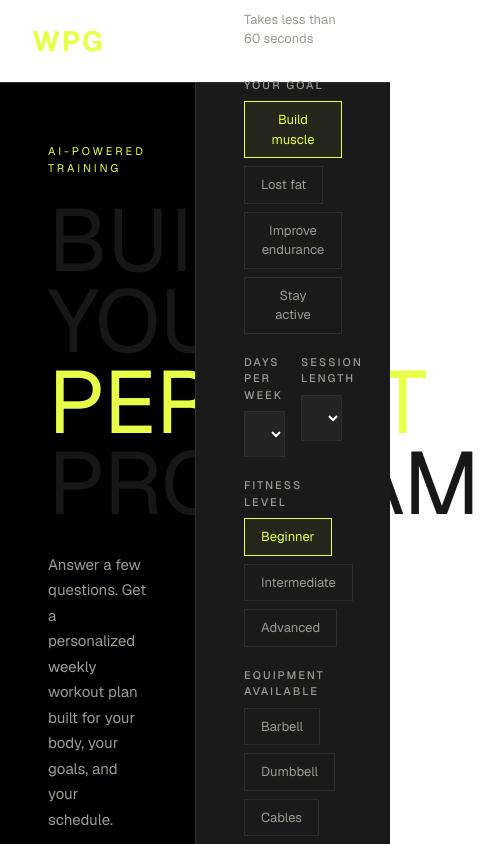
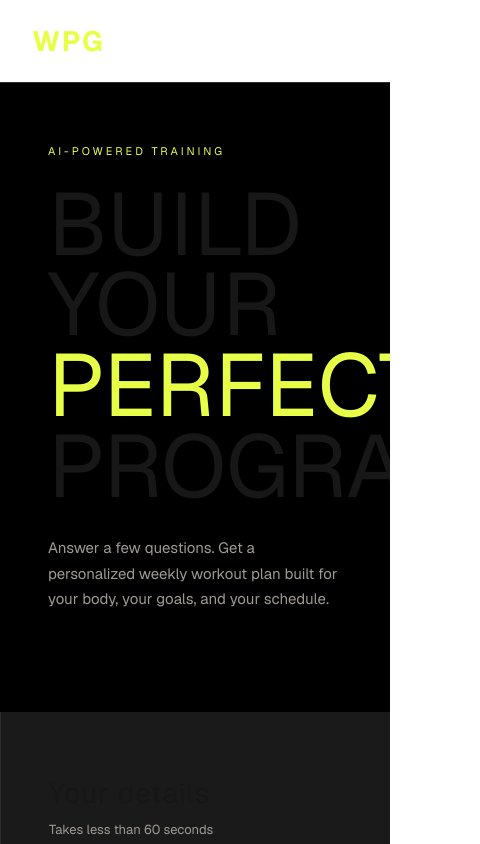
Before and after one commit to Arissj4/Workout-Plan-Generator, a Next.js app in the folder workout-plan-generator/: page / in a window 390 px wide. Shown: the top 844 px of the page, 480 px wide, since content can reach past the window. Built offline with nearby package versions, Linux system fonts and the light colour scheme; no server answers.

Commit message:
WPG [ADD] Implemented mobile view for home page

```diff
--- a/workout-plan-generator/src/app/landing.tsx
+++ b/workout-plan-generator/src/app/landing.tsx
@@ -80,8 +80,9 @@ export default function Landing(){
           Generating your plan...
         </div>
       : null}
-      <div className="wrapper flex flex-1 h-full">
-        <div  className="wrapper wrapper-left py-15 px-12 min-w-[50%]">
+
+      <div className="wrapper flex flex-1 h-full not-lg:flex-col">
+        <div  className="wrapper wrapper-left flex flex-col justify-center py-15 px-12 min-w-[50%]">
           <div className="wrapper-left--tag text-(--wpg-main-text-color) text-[11px] mb-6 tracking-[3px]">
             AI-POWERED TRAINING
           </div>
@@ -100,7 +101,7 @@ export default function Landing(){
             Answer a few questions. Get a personalized weekly workout plan built for your body, your goals, and your schedule.
           </p>
 
-          <div className="flex gap-3">
+          {/* <div className="flex gap-3">
             <button
               className="bg-(--wpg-main-text-color) px-8 py-3 text-black text-[14px] font-medium cursor-pointer"
             >
@@ -112,10 +113,10 @@ export default function Landing(){
             >
               View Saved Plan
             </button>
-          </div>
+          </div> */}
         </div>
 
-        <div className="wrapper wrapper-right flex justify-center items-center w-[50%] h-auto py-15 px-12 bg-[#1a1a1a] border-l border-[#2e2e2e]">
+        <div className="wrapper wrapper-right flex justify-center items-center not-lg:w-full w-[50%] h-auto py-15 px-12 bg-[#1a1a1a] border-l border-[#2e2e2e]">
           <form
             className="w-full"
             onSubmit={handleGeneratePlan}
--- a/workout-plan-generator/src/app/page.tsx
+++ b/workout-plan-generator/src/app/page.tsx
@@ -4,7 +4,7 @@ import Landing from "./landing";
 export default function Home() {
 
   return (
-    <div className="h-screen flex flex-col flex-1 font-sans bg-black">
+    <div className="flex flex-col flex-1 h-full overflow-scroll hidden-scrollbar font-sans bg-black">
       <Landing />
     </div>
   );
```
